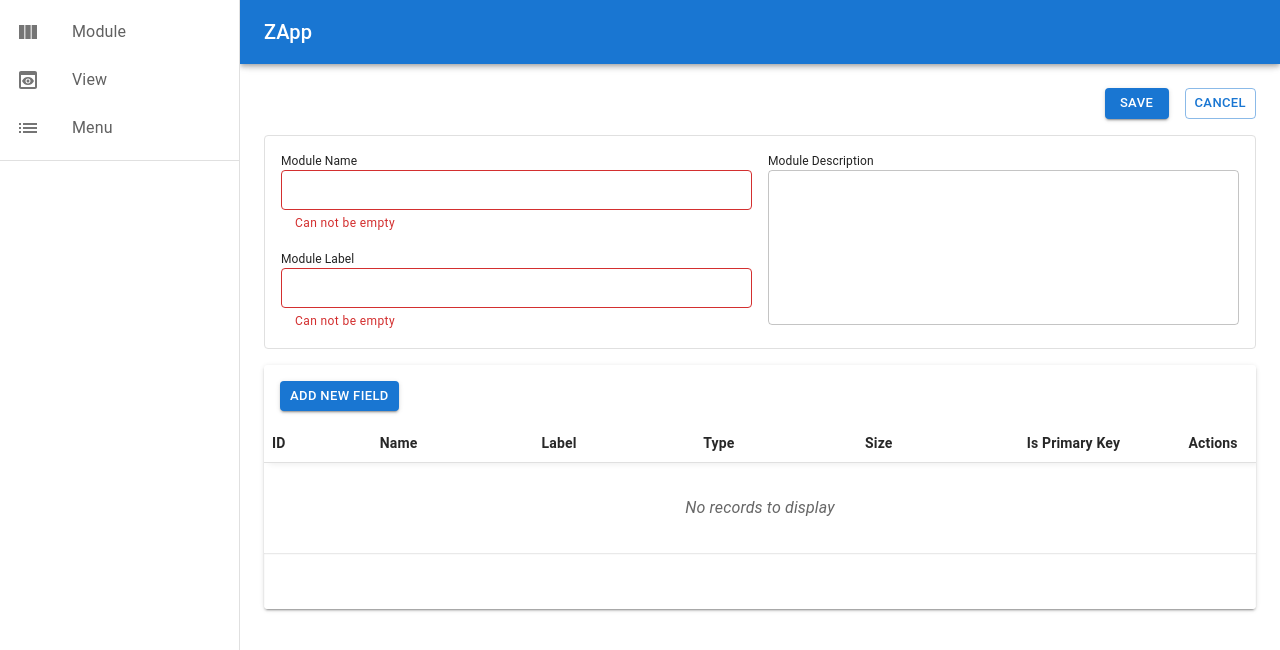
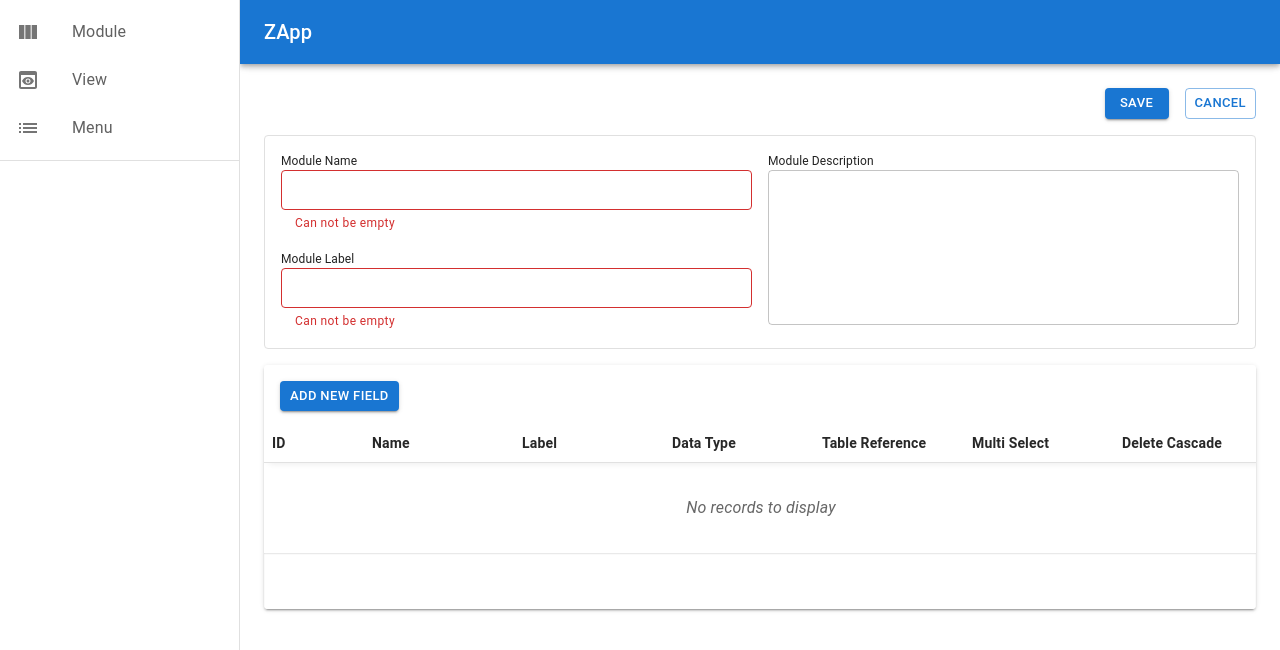
Before and after one commit to DanJul572/ZApp_Web_App, a Next.js app: page /module/create in a window 1280 px wide. Shown: the top 650 px of the page. Built offline with nearby package versions, Linux system fonts and the light colour scheme.

Commit message:
save and delete fields

```diff
--- a/src/app/module/create/field_form.js
+++ b/src/app/module/create/field_form.js
@@ -3,21 +3,25 @@ import {Table} from '@/component';
 import mockColumns from '@/mock/field/column';
 import {Box, Button, Drawer, colors} from '@mui/material';
 import {Dropdown, Number, ShortText, Toggle} from '@/component/input';
-import {inputType} from '@/constant';
+import {actionType} from '@/constant';
 import dataType from '@/constant/data_type';
 
-const FieldForm = () => {
+const FieldForm = props => {
+    const {fieldRows, setFieldRows} = props;
+
     const [openFieldForm, setOpenFieldForm] = useState(false);
-    const [fieldName, setFieldName] = useState('');
-    const [fieldLabel, setFieldLabel] = useState('');
-    const [controlType, setControlType] = useState(null);
+    const [fieldName, setFieldName] = useState(null);
+    const [fieldLabel, setFieldLabel] = useState(null);
+    const [fieldType, setFieldType] = useState(null);
     const [fieldSettings, setFieldSettings] = useState({
         size: null,
-        dataType: null,
         tableRef: null,
         tableRefKey: null,
         tableRefName: null,
-        isPrimary: false,
+        primaryKey: false,
+        deleteCascade: false,
+        updateCascade: false,
+        multiSelect: false,
     });
 
     const openFieldFormActionType = 6;
@@ -27,51 +31,82 @@ const FieldForm = () => {
             label: 'Add New Field',
         },
     ];
-    const controlTypeOptions = Object.values(inputType);
+    const action = [
+        {
+            type: actionType.update.value,
+            path: '/',
+        },
+        {
+            type: actionType.delete.value,
+            path: '/',
+        },
+    ];
 
-    const dataTypeOptions = () => {
-        if (controlType.value === inputType.number.value)
-            return Object.values(dataType).filter(
-                type =>
-                    type.value === dataType.autoIncrement.value ||
-                    type.value === dataType.int.value,
-            );
-
-        if (controlType.value === inputType.shortText.value)
-            return Object.values(dataType).filter(type => type.value === dataType.varchar.value);
-
-        if (controlType.value === inputType.longText.value)
-            return Object.values(dataType).filter(
-                type => type.value === dataType.text.value || type.value === dataType.varchar.value,
-            );
-    };
+    const fieldTypeOptions = Object.values(dataType);
 
     const changeSettingValue = (key, value) => {
         setFieldSettings(prevState => ({...prevState, [key]: value}));
     };
 
-    const onClickToolbarAction = action => {
-        if (action.type === openFieldFormActionType) setOpenFieldForm(true);
-    };
-
-    const onChangeControlType = value => {
+    const clearFieldSettings = () => {
         setFieldSettings({
             size: null,
-            dataType: null,
             tableRef: null,
             tableRefKey: null,
             tableRefName: null,
-            isPrimary: false,
+            primaryKey: false,
+            deleteCascade: false,
+            updateCascade: false,
+            multiSelect: false,
         });
-        setControlType(value);
+    };
+
+    const deleteField = id => {
+        const newFieldrows = fieldRows.filter(field => field.id !== id);
+        setFieldRows(newFieldrows);
+    };
+
+    const onClickToolbarAction = action => {
+        if (action.type === openFieldFormActionType) {
+            setFieldName(null);
+            setFieldLabel(null);
+            setFieldType(null);
+            clearFieldSettings();
+            setOpenFieldForm(true);
+        }
+    };
+
+    const onClickRowAction = data => {
+        if (data.action.value === actionType.delete.value) deleteField(data.row.id);
+    };
+
+    const onChangeFieldType = value => {
+        clearFieldSettings();
+        setFieldType(value);
+    };
+
+    const onSave = () => {
+        const newId = fieldRows.reduce((max, item) => (item.id > max ? item.id : max), 0) + 1;
+        const newRows = {
+            id: newId,
+            name: fieldName,
+            label: fieldLabel,
+            dataType: fieldType,
+            tableRef: fieldSettings.tableRef,
+            tableRefKey: fieldSettings.tableRefKey,
+            tableRefName: fieldSettings.tableRefName,
+            deleteCascade: fieldSettings.deleteCascade,
+            updateCascade: fieldSettings.updateCascade,
+            multiSelect: fieldSettings.multiSelect,
+            size: fieldSettings.size,
+            primaryKey: fieldSettings.primaryKey,
+        };
+        setFieldRows([...fieldRows, newRows]);
+        setOpenFieldForm(false);
     };
 
     const sizeSettings = () => {
-        if (
-            controlType.value !== inputType.shortText.value &&
-            controlType.value !== inputType.longText.value
-        )
-            return false;
+        if (fieldType.value !== dataType.varchar.value) return false;
 
         return (
             <Box>
@@ -85,31 +120,9 @@ const FieldForm = () => {
         );
     };
 
-    const dataTypeSettings = () => {
-        if (
-            controlType.value !== inputType.shortText.value &&
-            controlType.value !== inputType.longText.value &&
-            controlType.value !== inputType.number.value
-        )
-            return false;
+    const refTableSettings = () => {
+        if (fieldType.value !== dataType.foreignKey.value) return false;
 
-        return (
-            <Dropdown
-                label="Data Type"
-                options={dataTypeOptions()}
-                value={fieldSettings.dataType}
-                onChange={value => changeSettingValue('dataType', value)}
-                rules="required"
-            />
-        );
-    };
-
-    const refTableSettings = () => {
-        if (
-            controlType.value !== inputType.dropdown.value &&
-            controlType.value !== inputType.checkbox.value
-        )
-            return false;
         return (
             <Box display="flex" flexDirection="column" gap={2}>
                 <ShortText
@@ -130,24 +143,40 @@ const FieldForm = () => {
                     onChange={value => changeSettingValue('tableRefName', value)}
                     rules="required"
                 />
+                <Box display="flex" gap={2}>
+                    <Toggle
+                        label="Delete Cascade"
+                        value={fieldSettings.deleteCascade}
+                        onChange={value => changeSettingValue('deleteCascade', value)}
+                    />
+                    <Toggle
+                        label="Update Cascade"
+                        value={fieldSettings.updateCascade}
+                        onChange={value => changeSettingValue('updateCascade', value)}
+                    />
+                    <Toggle
+                        label="Multi Select"
+                        value={fieldSettings.multiSelect}
+                        onChange={value => changeSettingValue('multiSelect', value)}
+                    />
+                </Box>
             </Box>
         );
     };
 
-    const isPrimarySetting = () => {
+    const primaryKeySetting = () => {
         if (
-            controlType.value !== inputType.number.value &&
-            controlType.value !== inputType.shortText.value &&
-            controlType.value !== inputType.longText.value
+            fieldType.value !== dataType.autoIncrement.value &&
+            fieldType.value !== dataType.integer.value
         )
             return false;
 
         return (
-            <Box marginTop={1}>
+            <Box>
                 <Toggle
                     label="Is Primary Key"
-                    value={fieldSettings.isPrimary}
-                    onChange={value => changeSettingValue('isPrimary', value)}
+                    value={fieldSettings.primaryKey}
+                    onChange={value => changeSettingValue('primaryKey', value)}
                 />
             </Box>
         );
@@ -156,17 +185,18 @@ const FieldForm = () => {
     return (
         <>
             <Table
+                action={action}
                 columnKey={'id'}
                 columns={mockColumns}
-                onClickRowAction={() => {}}
+                onClickRowAction={onClickRowAction}
                 onClickToolbarAction={onClickToolbarAction}
                 toolbarCustomAction={toolbarCustomAction}
-                rows={[]}
+                rows={fieldRows}
             />
             <Drawer anchor="right" open={openFieldForm} onClose={() => setOpenFieldForm(false)}>
                 <Box padding={2}>
                     <Box display="flex" justifyContent="flex-end" gap={2} marginBottom={2}>
-                        <Button variant="contained" size="small">
+                        <Button variant="contained" size="small" onClick={onSave}>
                             Add
                         </Button>
                         <Button
@@ -181,7 +211,7 @@ const FieldForm = () => {
                             label="Name"
                             value={fieldName}
                             onChange={setFieldName}
-                            rules="required"
+                            rules="required|field_name"
                         />
                         <ShortText
                             label="Label"
@@ -190,14 +220,14 @@ const FieldForm = () => {
                             rules="required"
                         />
                         <Dropdown
-                            label="Control Type"
-                            options={controlTypeOptions}
-                            value={controlType}
-                            onChange={onChangeControlType}
+                            label="Data Type"
+                            options={fieldTypeOptions}
+                            value={fieldType}
+                            onChange={onChangeFieldType}
                             rules="required"
                         />
                     </Box>
-                    {controlType && (
+                    {fieldType && (
                         <Box
                             marginY={2}
                             border={1}
@@ -207,10 +237,9 @@ const FieldForm = () => {
                             display="flex"
                             flexDirection="column"
                             gap={2}>
-                            {dataTypeSettings()}
                             {sizeSettings()}
                             {refTableSettings()}
-                            {isPrimarySetting()}
+                            {primaryKeySetting()}
                         </Box>
                     )}
                 </Box>
--- a/src/app/module/create/page.js
+++ b/src/app/module/create/page.js
@@ -9,9 +9,10 @@ import FieldForm from './field_form';
 const CreateModule = () => {
     const {back} = useRouter();
 
-    const [moduleName, setModuleName] = useState('');
-    const [moduleLabel, setModuleLabel] = useState('');
-    const [moduleDescription, setModuleDescription] = useState('');
+    const [moduleName, setModuleName] = useState(null);
+    const [moduleLabel, setModuleLabel] = useState(null);
+    const [moduleDescription, setModuleDescription] = useState(null);
+    const [fieldRows, setFieldRows] = useState([]);
 
     const onCancel = () => {
         back();
@@ -35,7 +36,7 @@ const CreateModule = () => {
                 moduleDescription={moduleDescription}
                 setModuleDescription={setModuleDescription}
             />
-            <FieldForm />
+            <FieldForm fieldRows={fieldRows} setFieldRows={setFieldRows} />
         </>
     );
 };
--- a/src/component/table/index.js
+++ b/src/component/table/index.js
@@ -8,6 +8,8 @@ import RowAction from './row_action';
 import ToolbarAction from './toolbar_action';
 import RowCustomActionDialog from './custom_action_dialog';
 import {Box, Stack} from '@mui/material';
+import {boolean, numeric, tableReference} from '@/helper/data_display';
+import dataType from '@/constant/data_type';
 
 const Table = props => {
     const {
@@ -67,16 +69,35 @@ const Table = props => {
     const muiTablePaginationProps = {rowsPerPageOptions: [10]};
 
     const newColumns = columns.map(column => {
-        if (!column.footer) return column;
-        return {
-            ...column,
-            Footer: () => (
-                <Stack>
-                    {column.footer.label} :<Box color="warning.main">{column.footer.value}</Box>
-                </Stack>
-            ),
-        };
+        column.Cell = ({cell}) => rowDisplay(cell, column.type);
+
+        if (column.footer) column.Footer = () => columnFooter(column.footer);
+
+        return column;
     });
+
+    const rowDisplay = (cell, type) => {
+        const value = cell.getValue();
+
+        if (type === dataType.foreignKey.value) return tableReference(value);
+
+        if (type === dataType.boolean.value) return boolean(value);
+
+        if (type === dataType.autoIncrement.value || type === dataType.integer.value)
+            return numeric(value);
+
+        return value;
+    };
+
+    const columnFooter = footer => {
+        if (!footer) return false;
+
+        return (
+            <Stack>
+                {footer.label} :<Box color="warning.main">{footer.value}</Box>
+            </Stack>
+        );
+    };
 
     const isSupportRowAction = () => {
         return action.filter(item => item.type !== actionType.insert.value).length ? true : false;
--- a/src/constant/data_type.js
+++ b/src/constant/data_type.js
@@ -11,9 +11,17 @@ const dataType = {
         value: 3,
         label: 'Text',
     },
-    int: {
+    integer: {
         value: 4,
         label: 'Integer',
+    },
+    boolean: {
+        value: 5,
+        label: 'Boolean',
+    },
+    foreignKey: {
+        value: 6,
+        label: 'Foreign Key',
     },
 };
 
--- /dev/null
+++ b/src/helper/data_display.js
@@ -0,0 +1,5 @@
+const tableReference = value => (value ? `(${value.value}) - ${value.label}` : '');
+const boolean = value => (value ? 'Yes' : 'No');
+const numeric = value => (value ? value.toString().replace(/\B(?=(\d{3})+(?!\d))/g, '.') : '');
+
+export {tableReference, boolean, numeric};
--- a/src/mock/field/column.json
+++ b/src/mock/field/column.json
@@ -2,41 +2,79 @@
     {
         "accessorKey": "id",
         "header": "ID",
+        "type": 1,
         "size": 100,
         "minSize": 100,
         "maxSize": 200
     },
     {
-        "accessorKey": "field_name",
+        "accessorKey": "name",
         "header": "Name",
+        "type": 2,
         "size": 150,
         "minSize": 150,
         "maxSize": 300
     },
     {
-        "accessorKey": "field_label",
+        "accessorKey": "label",
         "header": "Label",
+        "type": 2,
         "size": 150,
         "minSize": 150,
         "maxSize": 300
     },
     {
-        "accessorKey": "field_type",
-        "header": "Type",
+        "accessorKey": "dataType",
+        "header": "Data Type",
+        "type": 6,
         "size": 150,
         "minSize": 150,
         "maxSize": 300
     },
     {
-        "accessorKey": "field_size",
-        "header": "Size",
+        "accessorKey": "tableRef",
+        "header": "Table Reference",
+        "type": 2,
         "size": 150,
         "minSize": 150,
         "maxSize": 300
     },
     {
-        "accessorKey": "is_primary_key",
-        "header": "Is Primary Key",
+        "accessorKey": "multiSelect",
+        "header": "Multi Select",
+        "type": 5,
+        "size": 150,
+        "minSize": 150,
+        "maxSize": 300
+    },
+    {
+        "accessorKey": "deleteCascade",
+        "header": "Delete Cascade",
+        "type": 5,
+        "size": 150,
+        "minSize": 150,
+        "maxSize": 300
+    },
+    {
+        "accessorKey": "updateCascade",
+        "header": "Updated Cascade",
+        "type": 5,
+        "size": 150,
+        "minSize": 150,
+        "maxSize": 300
+    },
+    {
+        "accessorKey": "size",
+        "header": "Size",
+        "type": 4,
+        "size": 50,
+        "minSize": 50,
+        "maxSize": 100
+    },
+    {
+        "accessorKey": "primaryKey",
+        "header": "Primary Key",
+        "type": 5,
         "size": 150,
         "minSize": 150,
         "maxSize": 300
```
Also changed, not shown: src/constant/input_type.js (+5 -5 lines), src/helper/validator.js (+10 -0 lines).
